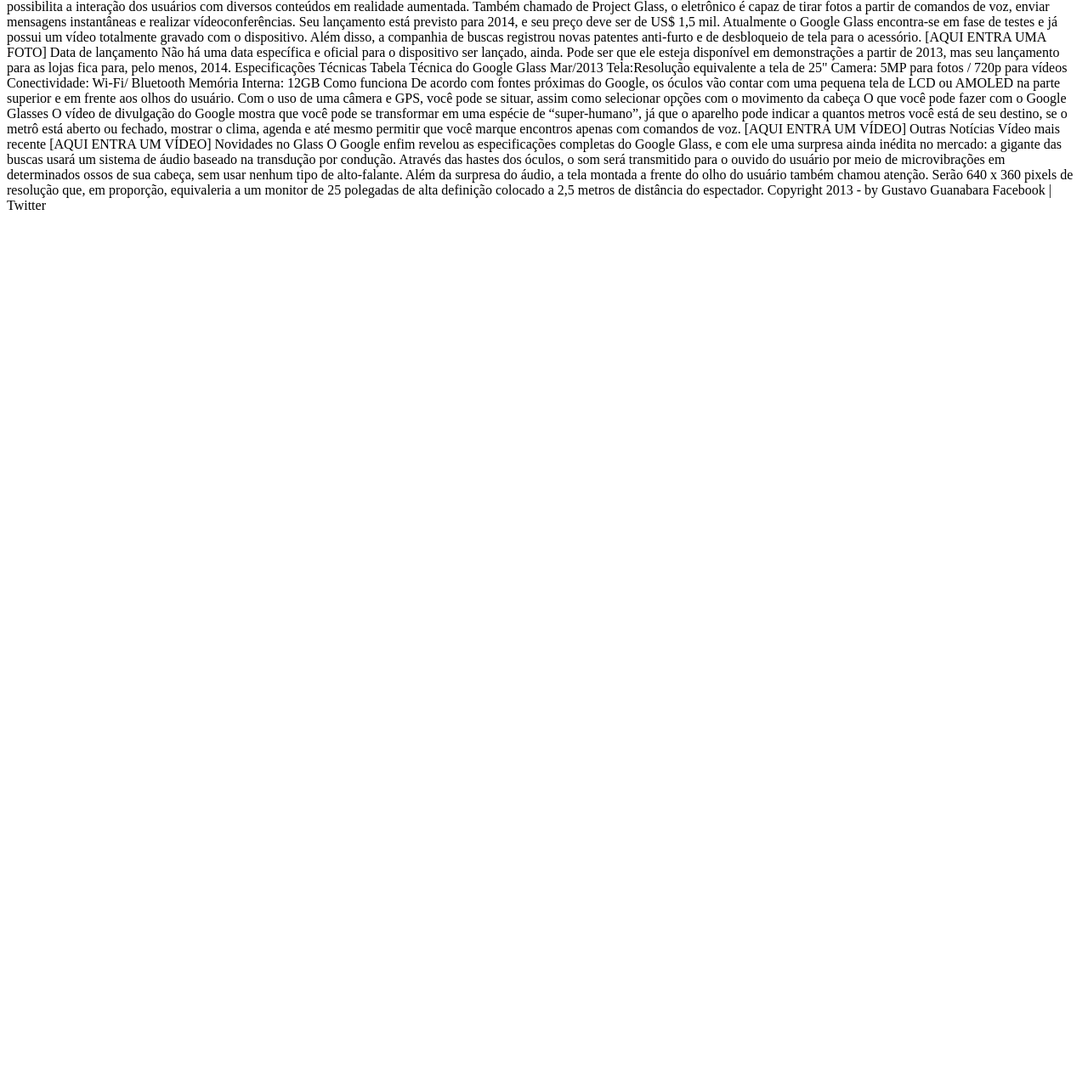
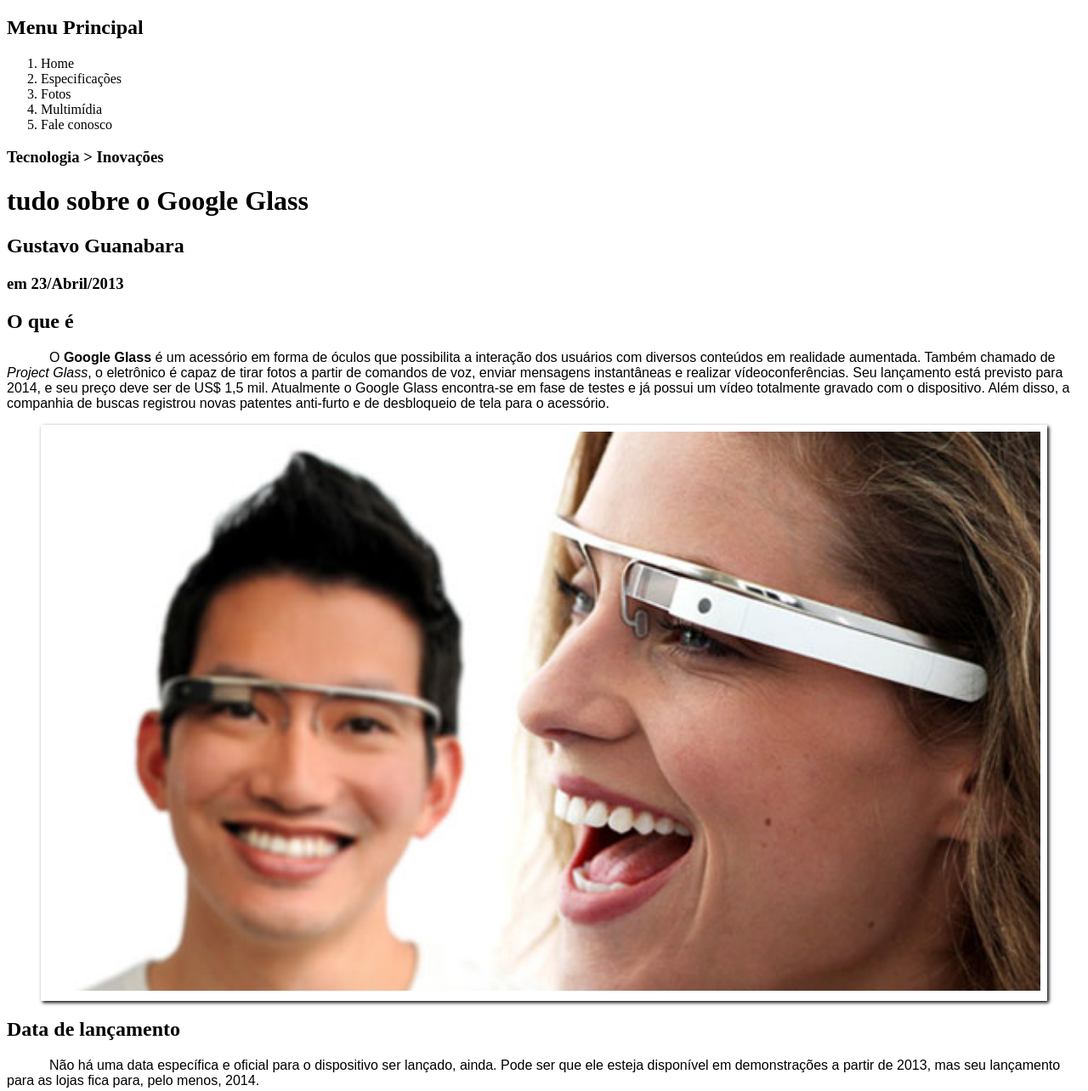
Before and after one commit to MikaelPavao/VScode, a plain HTML site: page CursoEmVideo/index.html in a window 1280 px wide. Shown: the part 253-1537 px from the top of the page at 85% size. Before the commit the page ends 800 px from the top, so only its background shows below. Drawn offline with Linux system fonts and the light colour scheme.

Commit message:
Nova alteração no arquivo estilo e index

```diff
--- a/CursoEmVideo/_css/estilo.css
+++ b/CursoEmVideo/_css/estilo.css
@@ -0,0 +1,42 @@
+@charset "UTF-8";
+
+p {
+
+    font-family: Arial, Helvetica, sans-serif;
+    text-indent: 50px;
+}
+body{
+
+    background-color: white;
+    color: rgba(red, green, blue, alpha);
+}
+/*define a formatação de imagens com legendas*/
+figure.foto-legenda{
+
+    position: relative;
+    border: 8px solid white;
+    box-shadow: 2px 2px 4px black;
+
+}
+figure.foto-legenda img{
+
+    width: 100%;
+    height: 100%;
+}
+figure.foto-legenda figcaption{
+    opacity: 0;
+    position: absolute;
+    top: 0px;
+    background-color: rgba(0, 0, 0,.4);
+    color: white;
+    width: 100%;
+    height: 100%;
+    padding: 10px;
+    box-sizing: border-box;
+    transition-duration: 1s;
+
+}
+figure.foto-legenda figcaption:hover {
+
+        opacity: 1;
+}
--- a/CursoEmVideo/index.html
+++ b/CursoEmVideo/index.html
@@ -3,64 +3,83 @@
     <head>
         <meta charset="UTF8"/>
         <title>Tudo sobre o Google Glass</title>
+
     </head>
     <body>
         <div id="interface">
+            <header>
                 <hgroup>
                     <h1>Google Glass</h1>
                     <h2>A revolução do Google está chegando</h2>
+                    <link rel="stylesheet" type="text/css" href="_css/estilo.css"/>
                 </hgroup>
 
-            <img src="_imagens/glass-oculos-preto-peq.png"
-[AQUI ENTRA UMA FOTO]
+                <img src="_imagens/glass-oculos-preto-peq.png"/>
+                   <nav>
+                        <h1> Menu Principal</h1>
+                            <ol>
+                                <li>Home</li>
+                                <li>Especificações</li>
+                                <li>Fotos</li>
+                                <li>Multimídia</li>
+                                <li>Fale conosco</li>
+                            </ol>
 
-Menu Principal
-- Home
-- Especificações
-- Fotos
-- Multimídia
-- Fale conosco
+                    </nav>
+            </header>
+            <hgroup>
+                <h3>Tecnologia > Inovações</h3>
+                <h1> tudo sobre o Google Glass</h1>
+                <h2> Gustavo Guanabara</h2>
+                <h3> em 23/Abril/2013</h3>
+            </hgroup>
 
-Tecnologia > Inovações
-Saiba tudo sobre o Google Glass
-por Gustavo Guanabara
-Atualizado em 23/Abril/2013
+            <h2>O que é</h2>
+            <p>O <span style="font-weight: bold;" >Google Glass</span> é um acessório em forma de    óculos que possib&shy;ilita a interação dos usuários com diversos conteúdos em realidade aumen&shy;tada. Também chamado de <i> Project Glass</i>, o eletrônico é capaz de tirar fotos a partir de comandos de voz, enviar mensagens instantâneas e re&shy;alizar vídeo&shy;conferên&shy;cias. Seu lan&shy;çamento está previsto para 2014, e seu preço deve ser de US$ 1,5 mil. Atual&shy;mente o Google Glass encontra-se em fase de testes e já possui um vídeo totalmente gravado com o dispo&shy;sitivo. Além disso, a com&shy;pa&shy;nhia de buscas registrou novas patentes anti-furto e de desbloqueio de tela para o acessório.
+            </p>
+            <figure class="foto-legenda">
+                <img src = "_imagens/glass-quadro-homem-mulher.jpg">
+                <figcaption>
+                    Google Glass
+                </figcaption>
+            </figure>
 
-O que é
-O Google Glass é um acessório em forma de óculos que possibilita a interação dos usuários com diversos conteúdos em realidade aumentada. Também chamado de Project Glass, o eletrônico é capaz de tirar fotos a partir de comandos de voz, enviar mensagens instantâneas e realizar vídeoconferências. Seu lançamento está previsto para 2014, e seu preço deve ser de US$ 1,5 mil. Atualmente o Google Glass encontra-se em fase de testes e já possui um vídeo totalmente gravado com o dispositivo. Além disso, a companhia de buscas registrou novas patentes anti-furto e de desbloqueio de tela para o acessório.
+            <h2>Data de lançamento</h2>
+            <p>Não há uma data específica e oficial para o disposi&shy;tivo ser lançado, ainda. Pode ser que ele esteja disponível em de&shy;mons&shy;trações a partir de 2013, mas seu lança&shy;mento para as lojas fica para, pelo menos, 2014.
+            </p>
 
-[AQUI ENTRA UMA FOTO]
-
-Data de lançamento
-Não há uma data específica e oficial para o dispositivo ser lançado, ainda. Pode ser que ele esteja disponível em demonstrações a partir de 2013, mas seu lançamento para as lojas fica para, pelo menos, 2014.
-
-Especificações Técnicas
-Tabela Técnica do Google Glass Mar/2013
+            <h2> Especificações Técnicas</h2>
+            <p>Tabela Técnica do Google Glass Mar/2013
 
             Tela:Resolução equivalente a tela de 25"
             Camera: 5MP para fotos / 720p para vídeos
             Conectividade: Wi-Fi/ Bluetooth
             Memória Interna: 12GB
+            </p>
 
-Como funciona
-De acordo com fontes próximas do Google, os óculos vão contar com uma pequena tela de LCD ou AMOLED na parte superior e em frente aos olhos do usuário. Com o uso de uma câmera e GPS, você pode se situar, assim como selecionar opções com o movimento da cabeça
-
+            <h2> Como funciona</h2>
+            <p>De acordo com fontes próximas do Google, os óculos vão contar com uma pequena tela de LCD ou AMOLED na parte superior e em frente aos olhos do usuário. Com o uso de uma câmera e GPS, você pode se situar, assim como selecionar opções com o movimento da cabeça
+            </p>
+            <p>
             O que você pode fazer com o Google Glasses
             O vídeo de divulgação do Google mostra que você pode se transformar em uma espécie de “super-humano”, já que o aparelho pode indicar a quantos metros você está de seu destino, se o metrô está aberto ou fechado, mostrar o clima, agenda e até mesmo permitir que você marque encontros apenas com comandos de voz.
+            </p>
 
             [AQUI ENTRA UM VÍDEO]
 
-Outras Notícias
+            <h2>Outras Notícias</h2>
             Vídeo mais recente
 
             [AQUI ENTRA UM VÍDEO]
 
-Novidades no Glass
-O Google enfim revelou as especificações completas do Google Glass, e com ele uma surpresa ainda inédita no mercado: a gigante das buscas usará um sistema de áudio baseado na transdução por condução. Através das hastes dos óculos, o som será transmitido para o ouvido do usuário por meio de microvibrações em determinados ossos de sua cabeça, sem usar nenhum tipo de alto-falante.
+            <h2> Novidades no Glass </h2>
+            <p> O Google enfim revelou as especificações completas do Google Glass, e com ele uma surpresa ainda inédita no mercado: a gigante das buscas usará um sistema de áudio baseado na transdução por condução. Através das hastes dos óculos, o som será transmitido para o ouvido do usuário por meio de microvibrações em determinados ossos de sua cabeça, sem usar nenhum tipo de alto-falante.
+            </p>
 
-Além da surpresa do áudio, a tela montada a frente do olho do usuário também chamou atenção. Serão 640 x 360 pixels de resolução que, em proporção, equivaleria a um monitor de 25 polegadas de alta definição colocado a 2,5 metros de distância do espectador.
+            <p>Além da surpresa do áudio, a tela montada a frente do olho do usuário também chamou atenção. Serão 640 x 360 pixels de resolução que, em proporção, equivaleria a um monitor de 25 polegadas de alta definição colocado a 2,5 metros de distância do espectador.
+            </p>
 
-Copyright 2013 - by Gustavo Guanabara
+            <h4> Copyright &copy; 2013 - by Gustavo Guanabara</h4>
             Facebook | Twitter
         </div>
     </body>
```
Lines whose indentation alone changed are shown as unchanged.
